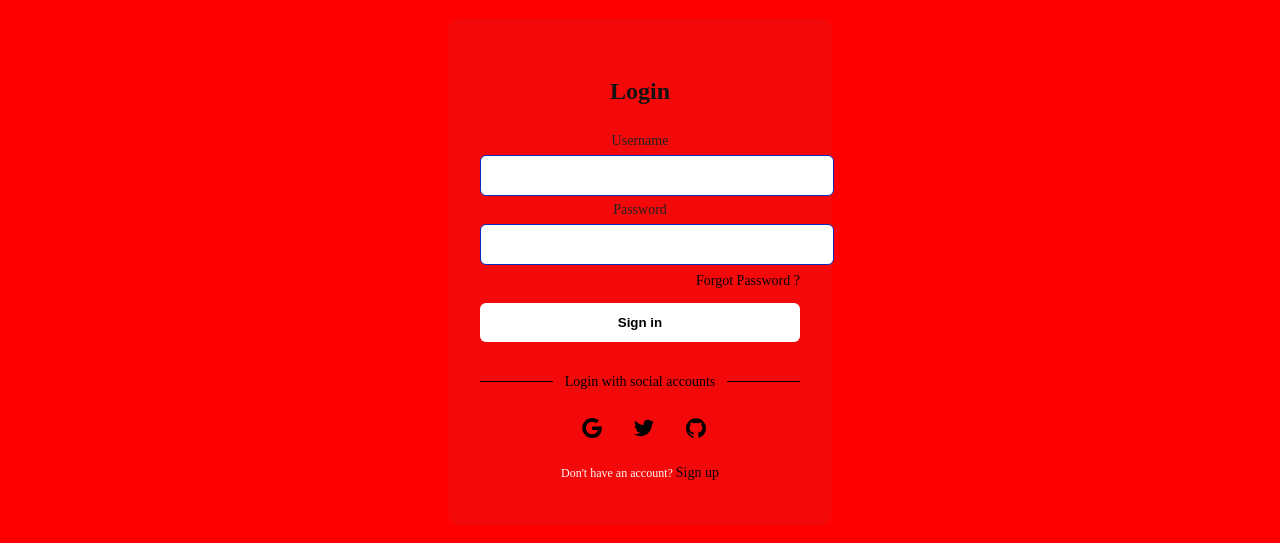
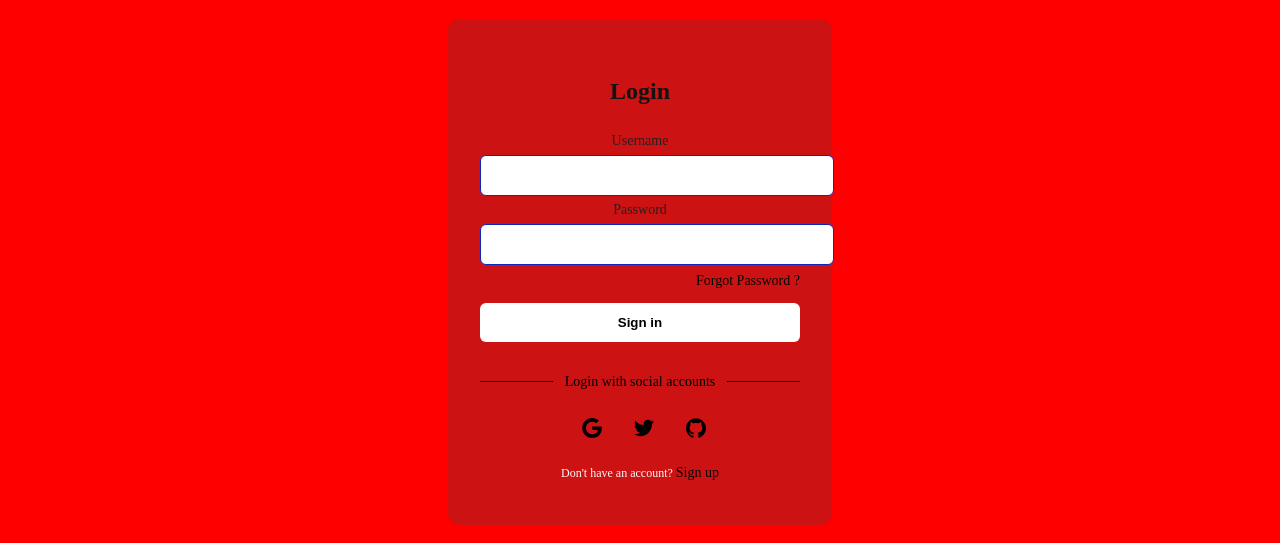
Before and after one commit to leocorrea01/loja-boxe, a plain HTML site: page sobrenos.html in a window 1280 px wide. Shown: the part 257-800 px from the top of the page. Drawn offline with Linux system fonts and the light colour scheme.

```diff
--- a/sobrenos.html
+++ b/sobrenos.html
@@ -9,9 +9,10 @@
 .form-container {
     width: 320px;
     border-radius: 0.75rem;
-    background-color: rgb(243, 9, 9);
+    background-color: rgb(204, 18, 18);
     padding: 2rem;
     color: rgb(20, 18, 18);
+
   }
 
   .title {
```
Also changed, not shown: img/s-l1200.jpg (added).
